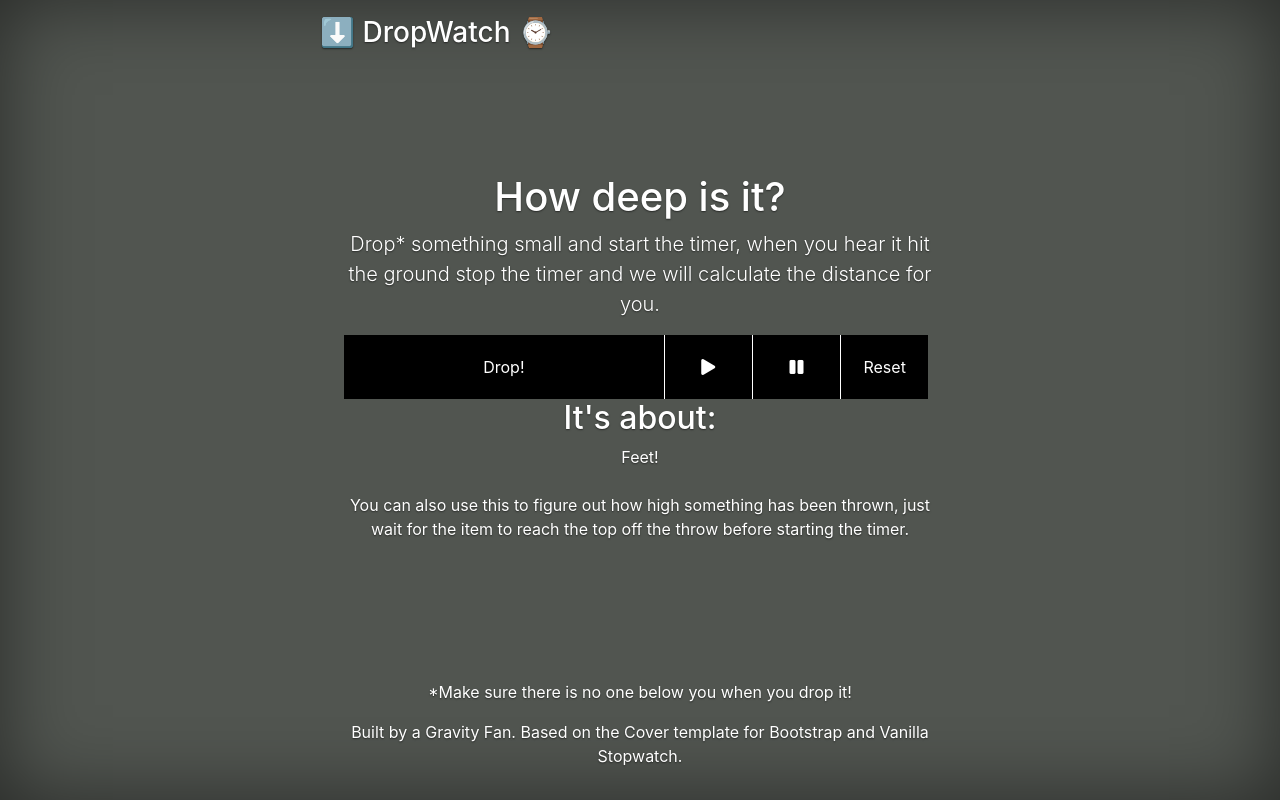
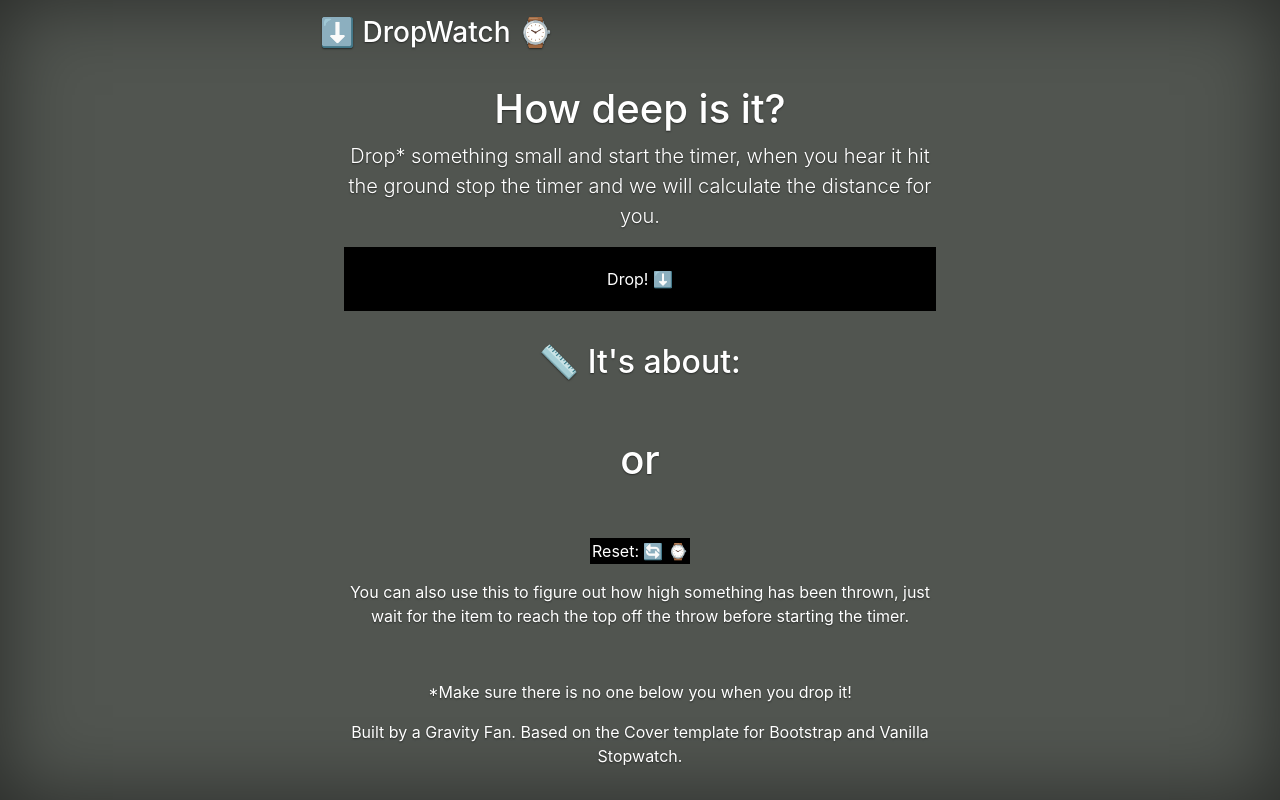
Before and after one commit to jackfader/DropWatch, a plain HTML site: page index.html in a window 1280 px wide. Drawn offline with Linux system fonts and the light colour scheme.

Commit message:
Add files via upload
support for meters
added some new copy
adjusted timer layout to have one start/stop button
moved reset button down below results.

```diff
--- a/DropWatch.js
+++ b/DropWatch.js
@@ -16,16 +16,10 @@ function startTimer(){
     paused = 0;
     running = 1;
     timerDisplay.style.background = "#000000";
-    timerDisplay.style.cursor = "auto";
+    timerDisplay.style.cursor = "pointer";
     timerDisplay.style.color = "white";
-    startTimerButton.classList.add('lighter');
-    pauseTimerButton.classList.remove('lighter');
-    startTimerButton.style.cursor = "pointer";
-    pauseTimerButton.style.cursor = "pointer";
   }
-  else if (!difference){
-    // if timer never started, don't allow pause button to do anything
-  } else if (!paused) {
+else if (!paused) {
     clearInterval(tInterval);
     savedTime = difference;
     paused = 1;
@@ -33,32 +27,11 @@ function startTimer(){
     timerDisplay.style.background = "#000000";
     timerDisplay.style.color = "#ffffff";
     timerDisplay.style.cursor = "pointer";
-    startTimerButton.classList.remove('lighter');
-    pauseTimerButton.classList.add('lighter');
-    startTimerButton.style.cursor = "pointer";
-    pauseTimerButton.style.cursor = "pointer";
     document.getElementById('result').style.visibility="visible";
-  } else {
-    startTimer();
-  }
-}
+    document.getElementById('result2').style.visibility="visible";
+    document.getElementById('feet').style.visibility="visible";
+    document.getElementById('Meters').style.visibility="visible";
 
-function pauseTimer(){
-  if (!difference){
-    // if timer never started, don't allow pause button to do anything
-  } else if (!paused) {
-    clearInterval(tInterval);
-    savedTime = difference;
-    paused = 1;
-    running = 0;
-    timerDisplay.style.background = "#000000";
-    timerDisplay.style.color = "#ffffff";
-    timerDisplay.style.cursor = "pointer";
-    startTimerButton.classList.remove('lighter');
-    pauseTimerButton.classList.add('lighter');
-    startTimerButton.style.cursor = "pointer";
-    pauseTimerButton.style.cursor = "auto";
-    document.getElementById('result').style.visibility="visible";
   } else {
     startTimer();
   }
@@ -74,12 +47,13 @@ function resetTimer(){
   timerDisplay.style.background = "#000000";
   timerDisplay.style.color = "#fff";
   timerDisplay.style.cursor = "pointer";
-  startTimerButton.classList.remove('lighter');
-  pauseTimerButton.classList.remove('lighter');
-  startTimerButton.style.cursor = "pointer";
-  pauseTimerButton.style.cursor = "auto";
   document.getElementById('result').innerHTML = 0
   document.getElementById('result').style.visibility="hidden"
+  document.getElementById('result2').innerHTML = 0
+  document.getElementById('result2').style.visibility="hidden"
+  document.getElementById('feet').style.visibility="hidden";
+  document.getElementById('Meters').style.visibility="hidden";
+
 }
 
 function getShowTime(){
@@ -100,6 +74,7 @@ function getShowTime(){
   seconds = (seconds < 10) ? "0" + seconds : seconds;
   milliseconds = (milliseconds < 100) ? (milliseconds < 10) ? "0" + milliseconds : milliseconds : milliseconds;
   timerDisplay.innerHTML =  seconds + ':' + milliseconds;
-  document.getElementById('result').innerHTML = ((milliseconds * milliseconds)*16)/100;
+  document.getElementById('result').innerHTML = ((milliseconds * milliseconds)*16)/100 ;
+  document.getElementById('result2').innerHTML = Math.round((milliseconds * milliseconds)*4.9)/100 ;
 
 }
--- a/custom.css
+++ b/custom.css
@@ -15,8 +15,12 @@ a:hover {
 .btn-primary:focus {
   color: #ffff;
   text-shadow: none; /* Prevent inheritance from `body` */
-  background-color: #515550;
-  border: .05rem solid #515550;
+  background-color: #000000;
+  border: .05rem solid #000000;
+  height: auto;
+  width: 100px;
+  margin: auto;
+  cursor: pointer
 }
 
 
@@ -47,13 +51,14 @@ body {
     font-family: sans-serif;
     font-weight: 300;
     width:700px auto;
-    margin:20px auto;
+    margin:0 auto;
     min-height: 60px;
     border-top:0px;
   }
   .timer, .reset {
     float:left;
-    width: 54% ;
+    width: 100% ;
+    margin: 0 auto;
     padding: 20px 0;
     font-size: 24px auto;
     text-align:center;
@@ -64,7 +69,7 @@ body {
   .reset {
     background: #000000;
     color: white;
-    width:14.9%;
+    width:0;
     border-left: 1px solid #ffffff;
   }
   .reset:hover {
--- a/index.html
+++ b/index.html
@@ -34,21 +34,19 @@
         <p class="lead">Drop* something small and start the timer, when you hear it hit the ground stop the timer and we will calculate the distance for you.</p>
 
         <div id="timerContainer">
-          <div class="timer" onclick="startTimer()">Drop!</div>
-          <div class="startTimer reset" onclick="startTimer()" >
-            <i class="fas fa-play"></i>
-          </div>
-          <div class="pauseTimer reset" onclick="pauseTimer()" >
-            <i class="fas fa-pause"></i>
-          </div>
-          <div class="resetTimer reset" onclick="resetTimer()">Reset</div>
+          <div class="timer" onclick="startTimer()">Drop! ⬇️</div>
         </div>
         <script type="text/javascript" src="DropWatch.js"></script>
-
-        <h2>It's about: </h2>
-        <h3 type = "number" id="result" style="visibility:hidden"> </h3>
-        Feet!
         <br></br>
+        <br></br>
+        <h2>📏 It's about: </h2>
+        <h3 type = "number" id="result" style="visibility:hidden">  </h3>
+        <h2  id="feet" style="visibility:hidden"> Feet! </h2>
+        <h1> or </h1>
+        <h3 type = "number" id="result2" style="visibility:hidden"> </h3>
+          <h2  id="Meters" style="visibility:hidden"> Meters! </h2>
+        <div class ="btn-primary" onclick="resetTimer()">Reset: 🔄 ⌚</div>
+        <p></p>
         <p>You can also use this to figure out how high something has been thrown, just wait for the item to reach the top off the throw before starting the timer.</p>
 
       </main>
```
